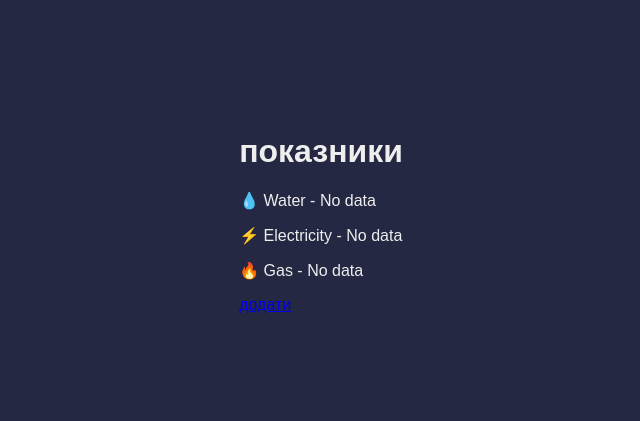
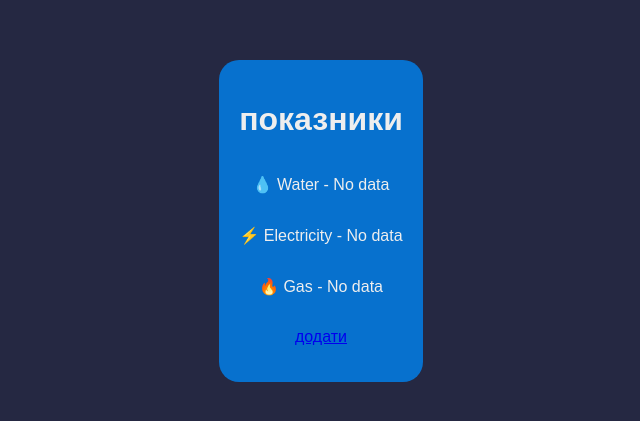
Before and after one commit to mkutsil/home-bills, a React (Vite) app: page / in a window 1280 px wide. Shown: the part 179-600 px from the top of the page, without its empty margins (319-959 px from the left). Built offline with nearby package versions, Linux system fonts and the light colour scheme.

Commit message:
wip: added styles to page container

```diff
--- /dev/null
+++ b/src/pages/AddBillsPage/ui/AddBillsPage.css
@@ -0,0 +1,8 @@
+.add-bills-page-container {
+    display: flex;
+    flex-direction: column;
+    align-items: center;
+    padding: 20px;
+    background-color: rgb(7, 113, 206);
+    border-radius: 20px;
+}
--- a/src/pages/AddBillsPage/ui/AddBillsPage.tsx
+++ b/src/pages/AddBillsPage/ui/AddBillsPage.tsx
@@ -2,6 +2,7 @@ import { RoutePath } from '@/shared/config/routeConfig/routerPath';
 import DeleteButton from '@/shared/ui/DeleteButton/DeleteButton';
 import { useState, ChangeEvent } from 'react';
 import { Link } from 'react-router';
+import './AddBillsPage.css';
 
 export const AddBillsPage = () => {
     const billsValue = localStorage.getItem('billsValue');
@@ -49,7 +50,7 @@ export const AddBillsPage = () => {
 
     // 💧 Water ⚡ Electricity 🔥 Gas
     return (
-        <>
+        <div className="add-bills-page-container">
             <h1>Введіть показники лічильника</h1>
             <p>Світло</p>
             <input type="number" value={waterValue} onChange={handleWaterChange} />
@@ -63,6 +64,6 @@ export const AddBillsPage = () => {
             <Link to={RoutePath.home}>
                 <p>на головну</p>
             </Link>
-        </>
+        </div>
     );
 };
--- /dev/null
+++ b/src/pages/HomePage/ui/HomePage.css
@@ -0,0 +1,8 @@
+.home-page-container {
+    display: flex;
+    flex-direction: column;
+    align-items: center;
+    padding: 20px;
+    background-color: rgb(7, 113, 206);
+    border-radius: 20px;
+}
--- a/src/pages/HomePage/ui/HomePage.tsx
+++ b/src/pages/HomePage/ui/HomePage.tsx
@@ -1,5 +1,6 @@
 import { RoutePath } from '@/shared/config/routeConfig/routerPath';
 import { Link } from 'react-router';
+import './HomePage.css';
 
 export const HomePage = () => {
     const billsValue = localStorage.getItem('billsValue');
@@ -9,7 +10,7 @@ export const HomePage = () => {
     const gas = billsValue ? JSON.parse(billsValue).gas : 'No data';
 
     return (
-        <>
+        <div className="home-page-container">
             <h1>показники</h1>
 
             <p>💧 Water - {water}</p>
@@ -19,6 +20,6 @@ export const HomePage = () => {
             <Link to={RoutePath.add_bills}>
                 <p>додати</p>
             </Link>
-        </>
+        </div>
     );
 };
```
